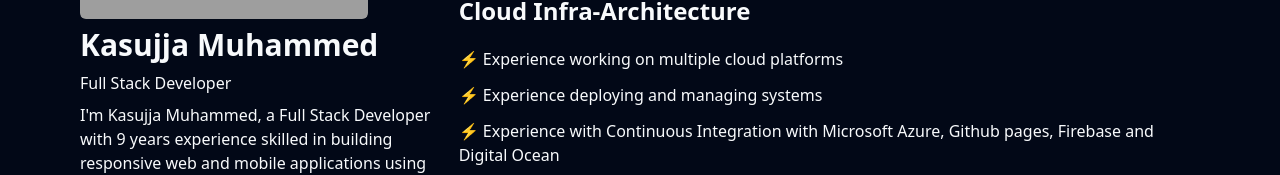
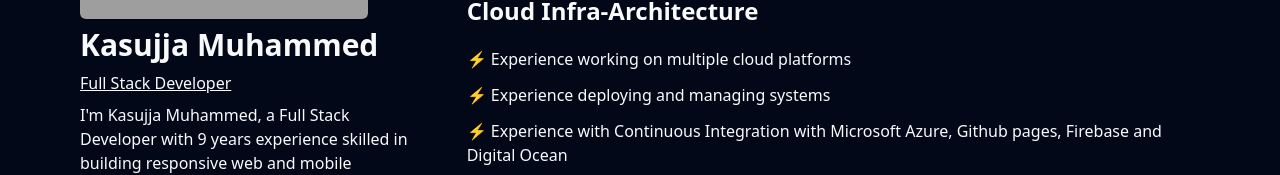
Before and after one commit to MuhammedKasujja/portfolio, a React (Vite) app: page / in a window 1280 px wide. Shown: the part 493-668 px from the top of the page. Built offline with nearby package versions, Linux system fonts and the light colour scheme; grey boxes are pictures that could not be loaded; what tailwindcss-motion would draw is missing.

Commit message:
feat: positioning the navigation bar on mobile

```diff
--- a/src/App.tsx
+++ b/src/App.tsx
@@ -11,10 +11,10 @@ export default function App() {
   return (
     <ThemeProvider defaultTheme="dark" storageKey="vite-ui-theme">
       <div className="container flex flex-col justify-center gap-5 px-10 py-8 space-y-5">
-        <div className="flex justify-end">
+        <div className="flex justify-center md:justify-end">
           <NavigationHearder />
         </div>
-        <div className="grid grid-cols-1 gap-4 md:grid-cols-6">
+        <div className="grid grid-cols-1 gap-5 md:gap-10 md:grid-cols-6">
           <div className="flex justify-center md:col-span-2">
             <About />
           </div>
--- a/src/components/about/About.tsx
+++ b/src/components/about/About.tsx
@@ -4,7 +4,7 @@ import profileImage from "@/assets/20240516_090002.jpg";
 
 export function About() {
   return (
-    <div className="space-y-2 flex flex-col justify-center items-center md:items-start">
+    <div className="flex flex-col items-center justify-center space-y-2 md:items-start">
       <Avatar className="w-72 h-[400px] rounded-md ">
         <AvatarImage src={profileImage} alt="@km" />
         <AvatarFallback className="rounded-md">KM</AvatarFallback>
@@ -13,7 +13,7 @@ export function About() {
       <a
         href={greeting.githubLink}
         target="_blank"
-        className="flex justify-center"
+        className="flex justify-center underline"
       >
         {greeting.subTitle}
       </a>
--- a/src/components/contacts/Contacts.tsx
+++ b/src/components/contacts/Contacts.tsx
@@ -14,7 +14,7 @@ export function Contacts() {
             {contactsInfo.email}
           </a>
         </p>
-        <p className="flex items-center justify-center gap-2">
+        <p className="flex items-center justify-center gap-4">
           <a href={contactsInfo.linkedin} target="_blank">
             <svg
               xmlns="http://www.w3.org/2000/svg"
```
